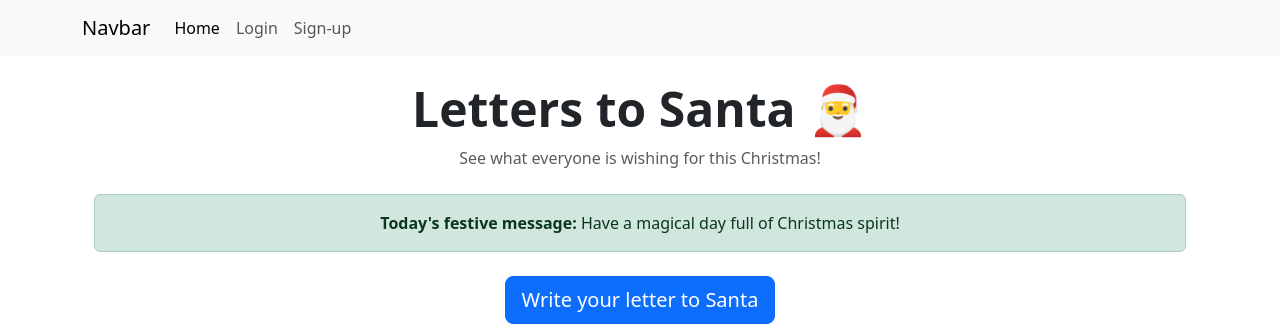
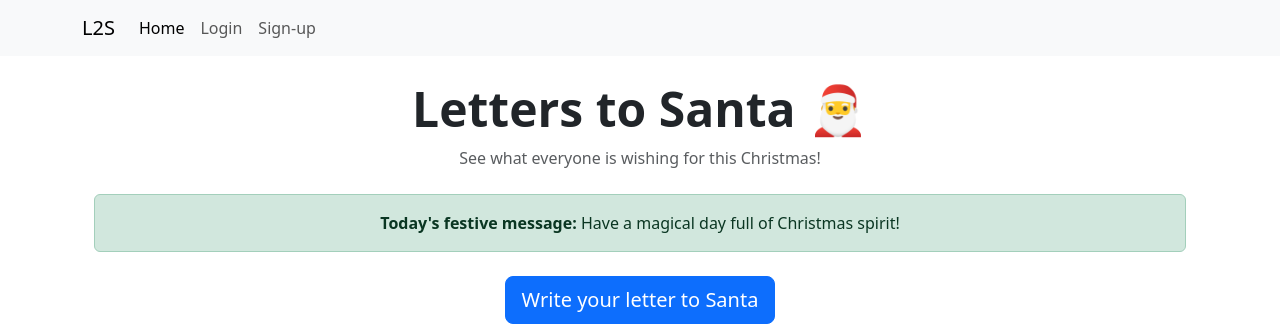
Before and after one commit to DylanAustin-TheDreamer/Christmas-Hackathon-, a Django app: page / in a window 1280 px wide. Shown: the top 328 px of the page. Run offline with Django 4.2, Linux system fonts and the light colour scheme.

Commit message:
changed href url links for home and nav title

```diff
--- a/templates/base.html
+++ b/templates/base.html
@@ -23,14 +23,14 @@
     <header>
         <nav class="navbar navbar-expand-lg bg-body-tertiary">
   <div class="container">
-    <a class="navbar-brand" href="#">Navbar</a>
+    <a class="navbar-brand" href="{% url 'home' %}">L2S</a>
     <button class="navbar-toggler" type="button" data-bs-toggle="collapse" data-bs-target="#navbarSupportedContent" aria-controls="navbarSupportedContent" aria-expanded="false" aria-label="Toggle navigation">
       <span class="navbar-toggler-icon"></span>
     </button>
     <div class="collapse navbar-collapse" id="navbarSupportedContent">
       <ul class="navbar-nav me-auto mb-2 mb-lg-0">
         <li class="nav-item">
-          <a class="nav-link active" aria-current="page" href="#">Home</a>
+          <a class="nav-link active" aria-current="page" href="{% url 'home' %}">Home</a>
         </li>
         <!-- Showing what pages are available based on user login state handled by django all-auth -->
         {% if user.is_authenticated %}
```
